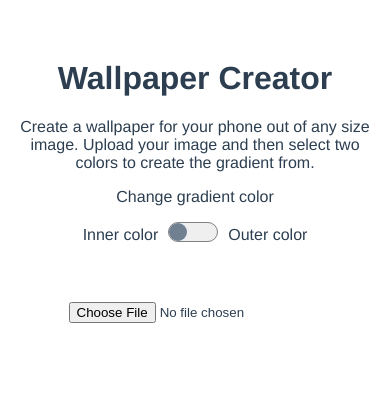
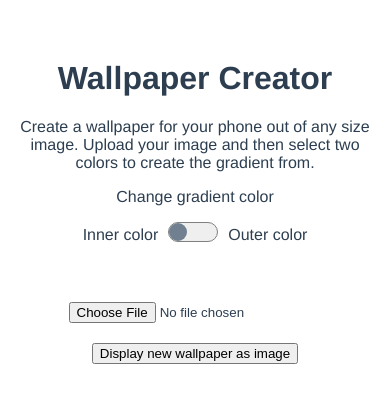
Before and after one commit to bryn-newell/wallpaper-creator, a Vue app: page / in a window 390 px wide. Shown: the top 402 px of the page. Built offline with nearby package versions, Linux system fonts and the light colour scheme.

Commit message:
Using domg to image library to try to fix mobile issue

```diff
--- a/package.json
+++ b/package.json
@@ -9,6 +9,7 @@
   },
   "dependencies": {
     "core-js": "^3.6.5",
+    "dom-to-image": "^2.6.0",
     "html-to-image": "^0.1.1",
     "node-vibrant": "^3.2.1-alpha.1",
     "vue": "^2.6.11"
--- a/src/App.vue
+++ b/src/App.vue
@@ -17,7 +17,7 @@
       <div ref="bottom" class="gradient bottom"></div>
     </div>
     <input type="file" accept="image/*" @change="displayImage" class="image-upload" />
-    <!-- <button @click="captureNewImage">Display new wallpaper as image</button> -->
+    <button @click="captureNewImage">Display new wallpaper as image</button>
     <a v-if="palette" id="download">Download image</a>
     <div id="newWallpaper"/>
   </div>
@@ -25,6 +25,7 @@
 
 <script>
 import htmlToImage from 'html-to-image';
+import domtoimage from 'dom-to-image';
 import * as Vibrant from '../node_modules/node-vibrant/dist/vibrant';
 
 export default {
@@ -65,18 +66,28 @@ export default {
       top.setAttribute('style', `background: linear-gradient(${this.outerColor}, ${this.innerColor}); width: ${imgWidth}px; height: ${remainingHeight}px;`);
       bottom.setAttribute('style', `background: linear-gradient(${this.innerColor}, ${this.outerColor}); width: ${imgWidth}px; height: ${remainingHeight}px;`);
     },
-    // captureNewImage() {
-    //   const imageNode = document.getElementById('image-container');
-    //   htmlToImage.toPng(imageNode)
-    //     .then((dataUrl) => {
-    //       const img = new Image();
-    //       img.src = dataUrl;
-    //       document.body.appendChild(img);
-    //     })
-    //     .catch((error) => {
-    //       console.error('oops, something went wrong!', error);
-    //     });
-    // },
+    captureNewImage() {
+      const imageNode = document.getElementById('image-container');
+      // htmlToImage.toPng(imageNode)
+      //   .then((dataUrl) => {
+      //     const img = new Image();
+      //     img.src = dataUrl;
+      //     document.body.appendChild(img);
+      //   })
+      //   .catch((error) => {
+      //     console.error('oops, something went wrong!', error);
+      //   });
+
+      domtoimage.toPng(imageNode)
+        .then((dataUrl) => {
+          const img = new Image();
+          img.src = dataUrl;
+          document.body.appendChild(img);
+        })
+        .catch((error) => {
+          console.error('oops, something went wrong!', error);
+        });
+    },
     updateDownloadPath() {
       const link = document.getElementById('download');
       const imageNode = document.getElementById('image-container');
```
Also changed, not shown: 1 other file (tests, documents, lock files or other folders).
